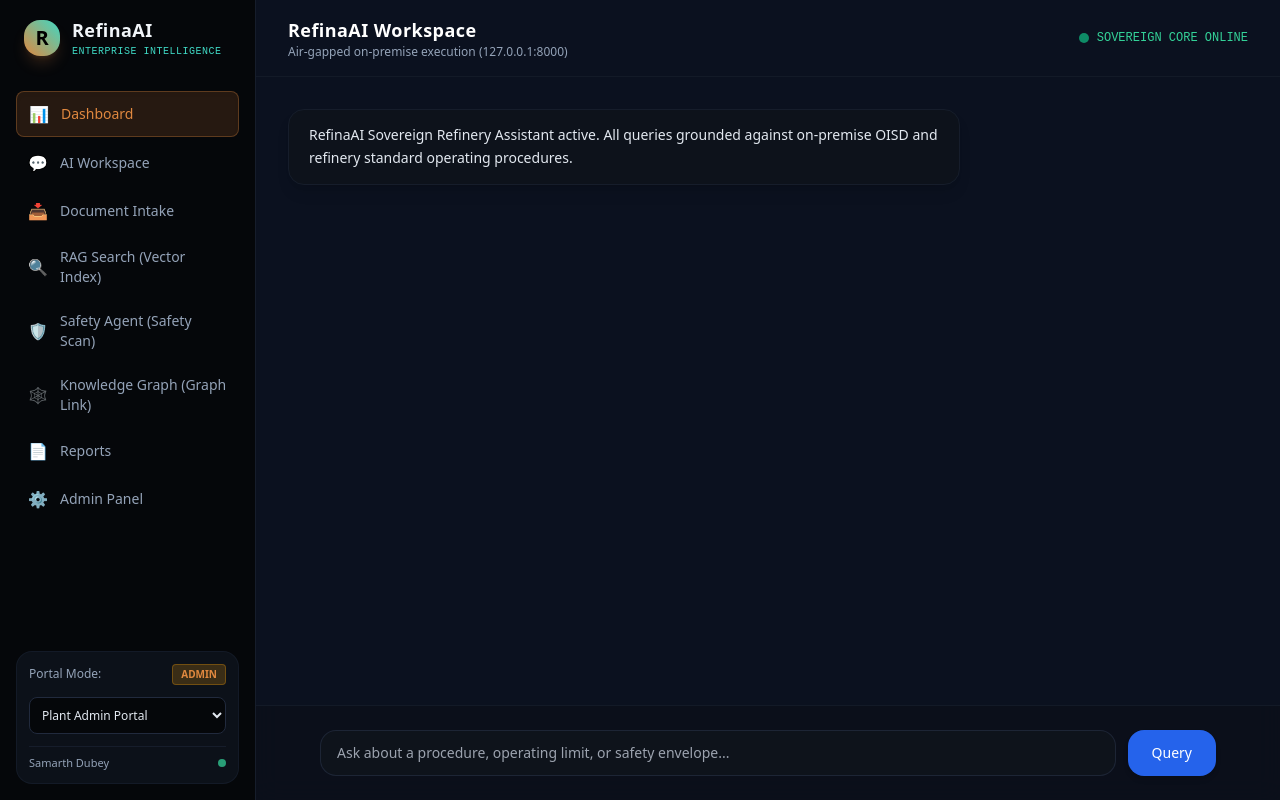
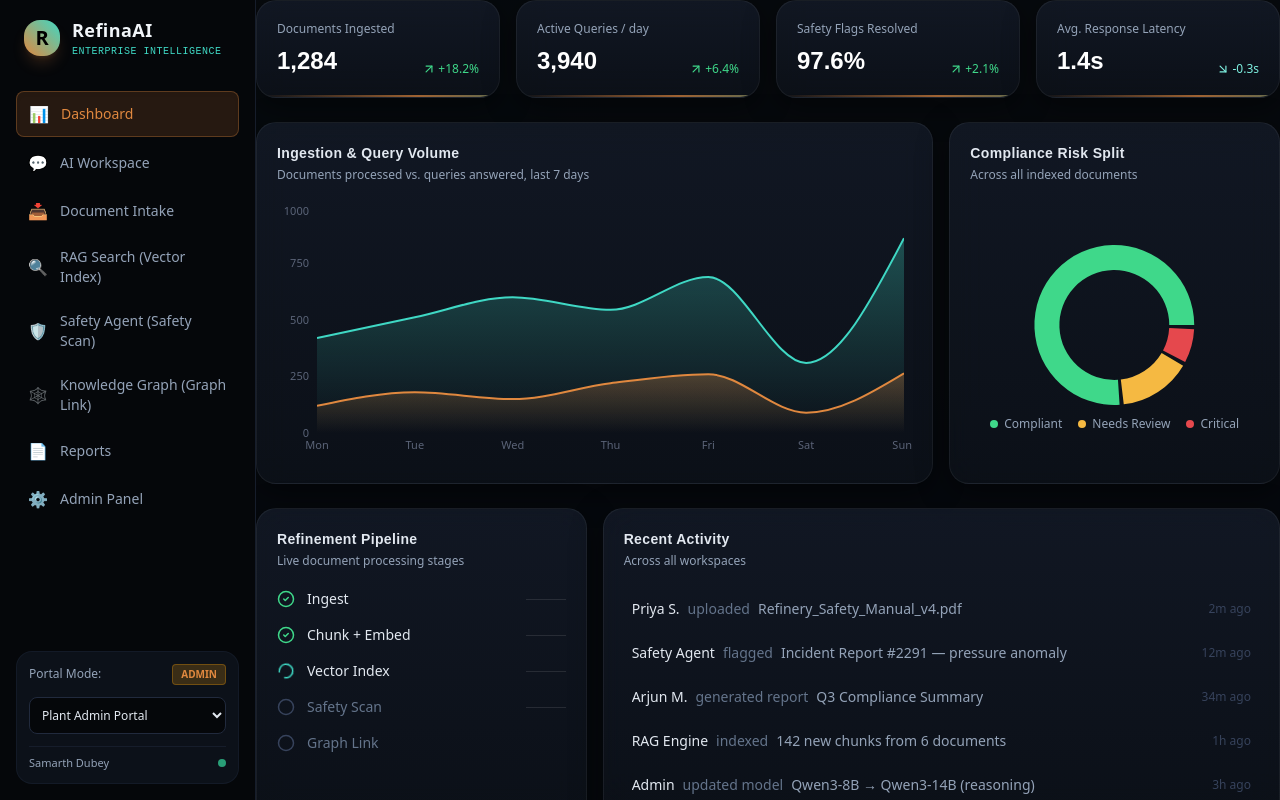
Before and after one commit to sam-343-hash/SIH26117-Sovereign-On-Premise-Agentic-AI-Workbench-for-MRPL, a Next.js app: page / in a window 1280 px wide. Built offline with nearby package versions, Linux system fonts and the light colour scheme.

Commit message:
fix: restore original dashboard and add backend proxy

```diff
--- a/app/page.tsx
+++ b/app/page.tsx
@@ -1,149 +1,206 @@
 "use client";
-import React, { useState } from "react";
-// Sidebar managed by root layout
 
-export default function WorkspacePage() {
-  const [query, setQuery] = useState("");
-  const [messages, setMessages] = useState<Array<{ role: string; text: string; citations?: string[] }>>([
-    {
-      role: "assistant",
-      text: "RefinaAI Sovereign Refinery Assistant active. All queries grounded against on-premise OISD and refinery standard operating procedures.",
-    },
-  ]);
-  const [loading, setLoading] = useState(false);
+import { motion } from "framer-motion";
+import {
+  AreaChart,
+  Area,
+  XAxis,
+  YAxis,
+  Tooltip,
+  ResponsiveContainer,
+  PieChart,
+  Pie,
+  Cell,
+} from "recharts";
+import { ArrowUpRight, ArrowDownRight, CheckCircle2, Circle, Loader2 } from "lucide-react";
+import { Card, CardContent, CardHeader, CardTitle, CardDescription } from "@/components/ui/card";
+import { Badge } from "@/components/ui/badge";
+import {
+  kpis,
+  ingestTrend,
+  riskBreakdown,
+  pipelineStages,
+  recentActivity,
+} from "@/lib/mock-data";
 
-  const handleSend = async (e: React.FormEvent) => {
-    e.preventDefault();
-    if (!query.trim() || loading) return;
-
-    const userText = query.trim();
-    setQuery("");
-    setMessages((prev) => [...prev, { role: "user", text: userText }]);
-    setLoading(true);
-
-    try {
-      // Primary: Hit /api/chat/message
-      let res = await fetch("http://127.0.0.1:8000/api/chat/message", {
-        method: "POST",
-        headers: { "Content-Type": "application/json" },
-        body: JSON.stringify({ message: userText, role: "admin" }),
-      });
-
-      // Fallback: If 404 or not ok, hit /api/rag/search
-      if (!res.ok) {
-        res = await fetch("http://127.0.0.1:8000/api/rag/search", {
-          method: "POST",
-          headers: { "Content-Type": "application/json" },
-          body: JSON.stringify({ query: userText, limit: 3 }),
-        });
-      }
-
-      if (!res.ok) {
-        throw new Error(`Backend returned HTTP status ${res.status}`);
-      }
-
-      const data = await res.json();
-      let responseText = "No response content returned by backend.";
-      let citations: string[] = [];
-
-      if (data.response) {
-        responseText = data.response;
-      } else if (data.answer) {
-        responseText = data.answer;
-      } else if (Array.isArray(data.matches) && data.matches.length > 0) {
-        responseText = data.matches.map((m: any) => m.text || m.content).join("\n\n");
-        citations = data.matches.map((m: any) => `${m.filename || 'SOP-MRPL'} (p. ${m.page || 1})`);
-      } else if (Array.isArray(data.matches) && data.matches.length === 0) {
-        responseText = "Query evaluated. No exceeding thresholds or out-of-envelope risks detected in current index.";
-      } else if (typeof data === "string") {
-        responseText = data;
-      }
-
-      setMessages((prev) => [
-        ...prev,
-        { role: "assistant", text: responseText, citations: citations },
-      ]);
-    } catch (err: any) {
-      setMessages((prev) => [
-        ...prev,
-        { role: "assistant", text: `Backend Status: ${err.message}` },
-      ]);
-    } finally {
-      setLoading(false);
-    }
+const container = {
+  hidden: {},
+  show: { transition: { staggerChildren: 0.06 } },
+};
+const item = {
+  hidden: { opacity: 0, y: 10 },
+  show: { opacity: 1, y: 0, transition: { duration: 0.35 } },
 };
 
+export default function DashboardPage() {
   return (
-    <div className="flex h-screen bg-[#090d16] text-slate-100 overflow-hidden font-sans">
-
-      <main className="flex-1 flex flex-col h-full bg-[#0d1322]/80 backdrop-blur-md">
-        <header className="px-8 py-4 border-b border-slate-800/80 flex items-center justify-between">
-          <div>
-            <h1 className="text-lg font-bold text-white tracking-wide">RefinaAI Workspace</h1>
-            <p className="text-xs text-slate-400">Air-gapped on-premise execution (127.0.0.1:8000)</p>
-          </div>
-          <div className="flex items-center gap-2">
-            <span className="w-2.5 h-2.5 rounded-full bg-emerald-500 animate-pulse"></span>
-            <span className="text-xs text-emerald-400 font-mono">SOVEREIGN CORE ONLINE</span>
-          </div>
-        </header>
-
-        <div className="flex-1 overflow-y-auto p-8 space-y-6">
-          {messages.map((m, i) => (
-            <div
-              key={i}
-              className={`flex flex-col ${m.role === "user" ? "items-end" : "items-start"}`}
-            >
-              <div
-                className={`max-w-2xl px-5 py-3.5 rounded-xl text-sm leading-relaxed ${
-                  m.role === "user"
-                    ? "bg-amber-600/90 text-white font-medium shadow-md shadow-amber-900/20"
-                    : "bg-slate-900/90 border border-slate-800 text-slate-200 shadow-lg"
+    <motion.div variants={container} initial="hidden" animate="show" className="space-y-6">
+      {/* KPI row */}
+      <motion.div variants={item} className="grid grid-cols-1 gap-4 sm:grid-cols-2 xl:grid-cols-4">
+        {kpis.map((k) => (
+          <Card key={k.label} className="relative overflow-hidden">
+            <CardContent className="p-5">
+              <p className="text-xs text-slate-400">{k.label}</p>
+              <div className="mt-2 flex items-end justify-between">
+                <p className="font-display text-2xl font-semibold text-white">{k.value}</p>
+                <span
+                  className={`flex items-center gap-0.5 text-xs font-medium ${
+                    k.trend === "up" ? "text-alert-green" : "text-flux-light"
                   }`}
                 >
-                <div className="whitespace-pre-wrap">{m.text}</div>
-                {m.citations && m.citations.length > 0 && (
-                  <div className="mt-3 pt-2.5 border-t border-slate-800 flex flex-wrap gap-1.5">
-                    {m.citations.map((c, ci) => (
-                      <span
-                        key={ci}
-                        className="text-[11px] font-mono px-2 py-0.5 rounded bg-blue-950/60 text-blue-300 border border-blue-800/40"
+                  {k.trend === "up" ? (
+                    <ArrowUpRight className="h-3.5 w-3.5" />
+                  ) : (
+                    <ArrowDownRight className="h-3.5 w-3.5" />
+                  )}
+                  {k.delta}
+                </span>
+              </div>
+            </CardContent>
+            <div className="pipe-rule absolute bottom-0 left-0 right-0" />
+          </Card>
+        ))}
+      </motion.div>
+
+      <div className="grid grid-cols-1 gap-4 xl:grid-cols-3">
+        {/* Ingest / query trend */}
+        <motion.div variants={item} className="xl:col-span-2">
+          <Card className="h-full">
+            <CardHeader>
+              <CardTitle>Ingestion &amp; Query Volume</CardTitle>
+              <CardDescription>Documents processed vs. queries answered, last 7 days</CardDescription>
+            </CardHeader>
+            <CardContent className="h-72 pt-2">
+              <ResponsiveContainer width="100%" height="100%">
+                <AreaChart data={ingestTrend} margin={{ top: 4, right: 8, left: -20, bottom: 0 }}>
+                  <defs>
+                    <linearGradient id="docsGrad" x1="0" y1="0" x2="0" y2="1">
+                      <stop offset="0%" stopColor="#e0883f" stopOpacity={0.5} />
+                      <stop offset="100%" stopColor="#e0883f" stopOpacity={0} />
+                    </linearGradient>
+                    <linearGradient id="queriesGrad" x1="0" y1="0" x2="0" y2="1">
+                      <stop offset="0%" stopColor="#3fd8c4" stopOpacity={0.5} />
+                      <stop offset="100%" stopColor="#3fd8c4" stopOpacity={0} />
+                    </linearGradient>
+                  </defs>
+                  <XAxis dataKey="day" stroke="#5b6478" fontSize={11} tickLine={false} axisLine={false} />
+                  <YAxis stroke="#5b6478" fontSize={11} tickLine={false} axisLine={false} />
+                  <Tooltip
+                    contentStyle={{
+                      background: "rgba(14,19,27,0.95)",
+                      border: "1px solid rgba(255,255,255,0.08)",
+                      borderRadius: 10,
+                      fontSize: 12,
+                    }}
+                  />
+                  <Area type="monotone" dataKey="queries" stroke="#3fd8c4" fill="url(#queriesGrad)" strokeWidth={2} />
+                  <Area type="monotone" dataKey="docs" stroke="#e0883f" fill="url(#docsGrad)" strokeWidth={2} />
+                </AreaChart>
+              </ResponsiveContainer>
+            </CardContent>
+          </Card>
+        </motion.div>
+
+        {/* Risk breakdown */}
+        <motion.div variants={item}>
+          <Card className="h-full">
+            <CardHeader>
+              <CardTitle>Compliance Risk Split</CardTitle>
+              <CardDescription>Across all indexed documents</CardDescription>
+            </CardHeader>
+            <CardContent className="flex h-72 flex-col items-center justify-center pt-2">
+              <ResponsiveContainer width="100%" height="70%">
+                <PieChart>
+                  <Pie
+                    data={riskBreakdown}
+                    dataKey="value"
+                    nameKey="name"
+                    innerRadius={55}
+                    outerRadius={80}
+                    paddingAngle={3}
                   >
-                        📄 {c}
-                      </span>
+                    {riskBreakdown.map((entry) => (
+                      <Cell key={entry.name} fill={entry.color} stroke="none" />
+                    ))}
+                  </Pie>
+                  <Tooltip
+                    contentStyle={{
+                      background: "rgba(14,19,27,0.95)",
+                      border: "1px solid rgba(255,255,255,0.08)",
+                      borderRadius: 10,
+                      fontSize: 12,
+                    }}
+                  />
+                </PieChart>
+              </ResponsiveContainer>
+              <div className="flex gap-4">
+                {riskBreakdown.map((r) => (
+                  <div key={r.name} className="flex items-center gap-1.5 text-xs text-slate-400">
+                    <span className="h-2 w-2 rounded-full" style={{ background: r.color }} />
+                    {r.name}
+                  </div>
                 ))}
               </div>
+            </CardContent>
+          </Card>
+        </motion.div>
+      </div>
+
+      <div className="grid grid-cols-1 gap-4 xl:grid-cols-3">
+        {/* Pipeline status - refinery motif */}
+        <motion.div variants={item} className="xl:col-span-1">
+          <Card className="h-full">
+            <CardHeader>
+              <CardTitle>Refinement Pipeline</CardTitle>
+              <CardDescription>Live document processing stages</CardDescription>
+            </CardHeader>
+            <CardContent className="space-y-4 pt-2">
+              {pipelineStages.map((s, i) => (
+                <div key={s.stage} className="flex items-center gap-3">
+                  {s.status === "complete" && <CheckCircle2 className="h-[18px] w-[18px] text-alert-green" />}
+                  {s.status === "active" && <Loader2 className="h-[18px] w-[18px] animate-spin text-flux" />}
+                  {s.status === "pending" && <Circle className="h-[18px] w-[18px] text-slate-600" />}
+                  <span
+                    className={`text-sm ${
+                      s.status === "pending" ? "text-slate-500" : "text-slate-200"
+                    }`}
+                  >
+                    {s.stage}
+                  </span>
+                  {i < pipelineStages.length - 1 && (
+                    <div className="ml-auto h-px flex-1 max-w-[40px] bg-white/10" />
                   )}
                 </div>
+              ))}
+            </CardContent>
+          </Card>
+        </motion.div>
+
+        {/* Recent activity */}
+        <motion.div variants={item} className="xl:col-span-2">
+          <Card className="h-full">
+            <CardHeader>
+              <CardTitle>Recent Activity</CardTitle>
+              <CardDescription>Across all workspaces</CardDescription>
+            </CardHeader>
+            <CardContent className="space-y-1 pt-2">
+              {recentActivity.map((a) => (
+                <div
+                  key={a.id}
+                  className="flex items-center justify-between rounded-lg px-2 py-2.5 text-sm hover:bg-white/[0.03]"
+                >
+                  <div className="flex items-center gap-2 truncate">
+                    <span className="font-medium text-slate-200">{a.actor}</span>
+                    <span className="text-slate-500">{a.action}</span>
+                    <span className="truncate text-slate-400">{a.target}</span>
+                  </div>
+                  <span className="ml-3 shrink-0 text-xs text-slate-600">{a.time}</span>
                 </div>
               ))}
-          {loading && (
-            <div className="flex items-center gap-2 text-xs text-slate-400">
-              <span className="inline-block w-2 h-2 rounded-full bg-blue-500 animate-ping"></span>
-              Consulting local ChromaDB & Qwen 2.5...
+            </CardContent>
+          </Card>
+        </motion.div>
       </div>
-          )}
-        </div>
-
-        <form onSubmit={handleSend} className="p-6 border-t border-slate-800/80 bg-slate-950/40">
-          <div className="flex gap-3 max-w-4xl mx-auto">
-            <input
-              type="text"
-              value={query}
-              onChange={(e) => setQuery(e.target.value)}
-              placeholder="Ask about a procedure, operating limit, or safety envelope..."
-              className="flex-1 bg-slate-900 border border-slate-700/80 rounded-xl px-4 py-3 text-sm text-white focus:outline-none focus:border-blue-500 transition-colors"
-            />
-            <button
-              type="submit"
-              disabled={loading}
-              className="px-6 py-3 bg-blue-600 hover:bg-blue-500 disabled:opacity-50 text-white font-medium rounded-xl text-sm transition-colors shadow-md"
-            >
-              {loading ? "Searching..." : "Query"}
-            </button>
-          </div>
-        </form>
-      </main>
-    </div>
+    </motion.div>
   );
 }
```
Also changed, not shown: app/api/backend-proxy/route.ts (added, +17 -0 lines), lib/api-client.ts (added, +21 -0 lines). Lines whose indentation alone changed are shown as unchanged.
